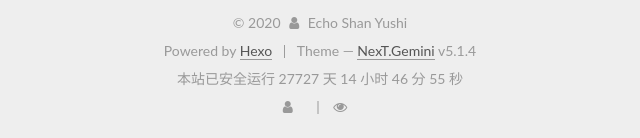
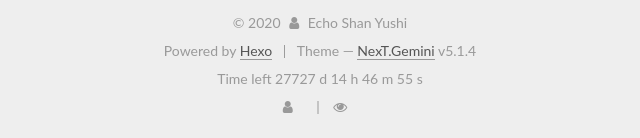
Before and after one commit to echoshanyushi/echoshanyushi.github.io, a plain HTML site: page 2020/01/27/hello-world/index.html in a window 1280 px wide. Shown: the part 1059-1197 px from the top of the page, 450-1090 px from the left. Drawn offline with Linux system fonts and the light colour scheme; some packages are replaced by stand-ins of ours; animation ran at ten frames a second; a script that the page names is missing.

Commit message:
Site updated: 2020-02-08 17:12:57

```diff
--- a/2020/01/27/hello-world/index.html
+++ b/2020/01/27/hello-world/index.html
@@ -586,8 +586,8 @@
 
 <!-- 网站运行时间的设置 -->
 <br>
-<span id="timeDate">载入天数...</span>
-<span id="times">载入时分秒...</span>
+<span id="timeDate">Loading...</span>
+<span id="times">Loading...</span>
 <script>
     var now = new Date();
     function createtime() {
@@ -599,8 +599,8 @@
         mnum = Math.floor(minutes); if(String(mnum).length ==1 ){mnum = "0" + mnum;}
         seconds = (grt - now ) / 1000 - (24 * 60 * 60 * dnum) - (60 * 60 * hnum) - (60 * mnum);
         snum = Math.round(seconds); if(String(snum).length ==1 ){snum = "0" + snum;}
-        document.getElementById("timeDate").innerHTML = "本站已安全运行 "+dnum+" 天 ";
-        document.getElementById("times").innerHTML = hnum + " 小时 " + mnum + " 分 " + snum + " 秒";
+        document.getElementById("timeDate").innerHTML = "Time left "+dnum+" d ";
+        document.getElementById("times").innerHTML = hnum + " h " + mnum + " m " + snum + " s";
     }
 setInterval("createtime()",250);
 </script>
```
Also changed, not shown: 2020/02/07/test/index.html (+4 -4 lines), about/index.html (+4 -4 lines), archives/2020/01/index.html (+4 -4 lines), archives/2020/02/index.html (+4 -4 lines), archives/2020/index.html (+4 -4 lines), archives/index.html (+4 -4 lines), categories/index.html (+4 -4 lines), categories/test/index.html (+4 -4 lines), index.html (+4 -4 lines), tags/index.html (+4 -4 lines).
